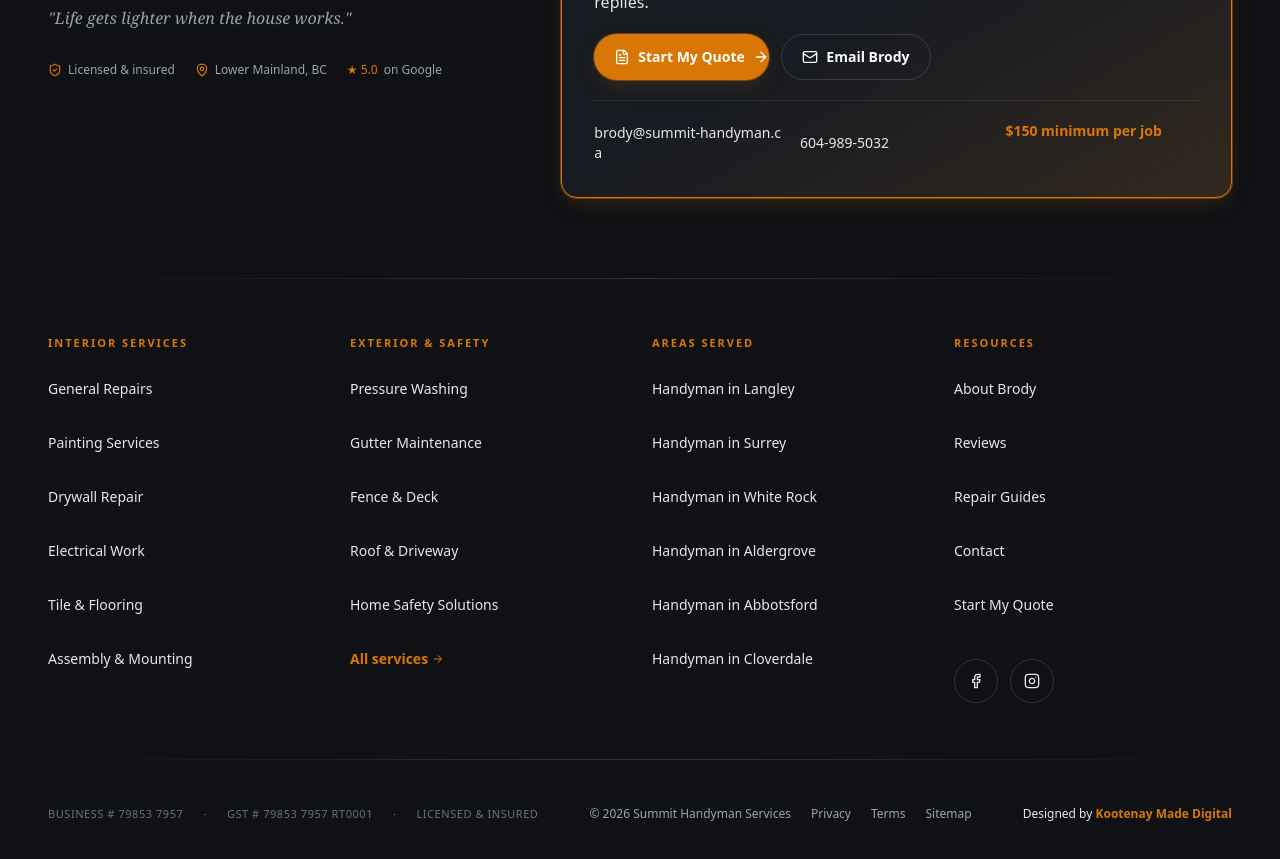
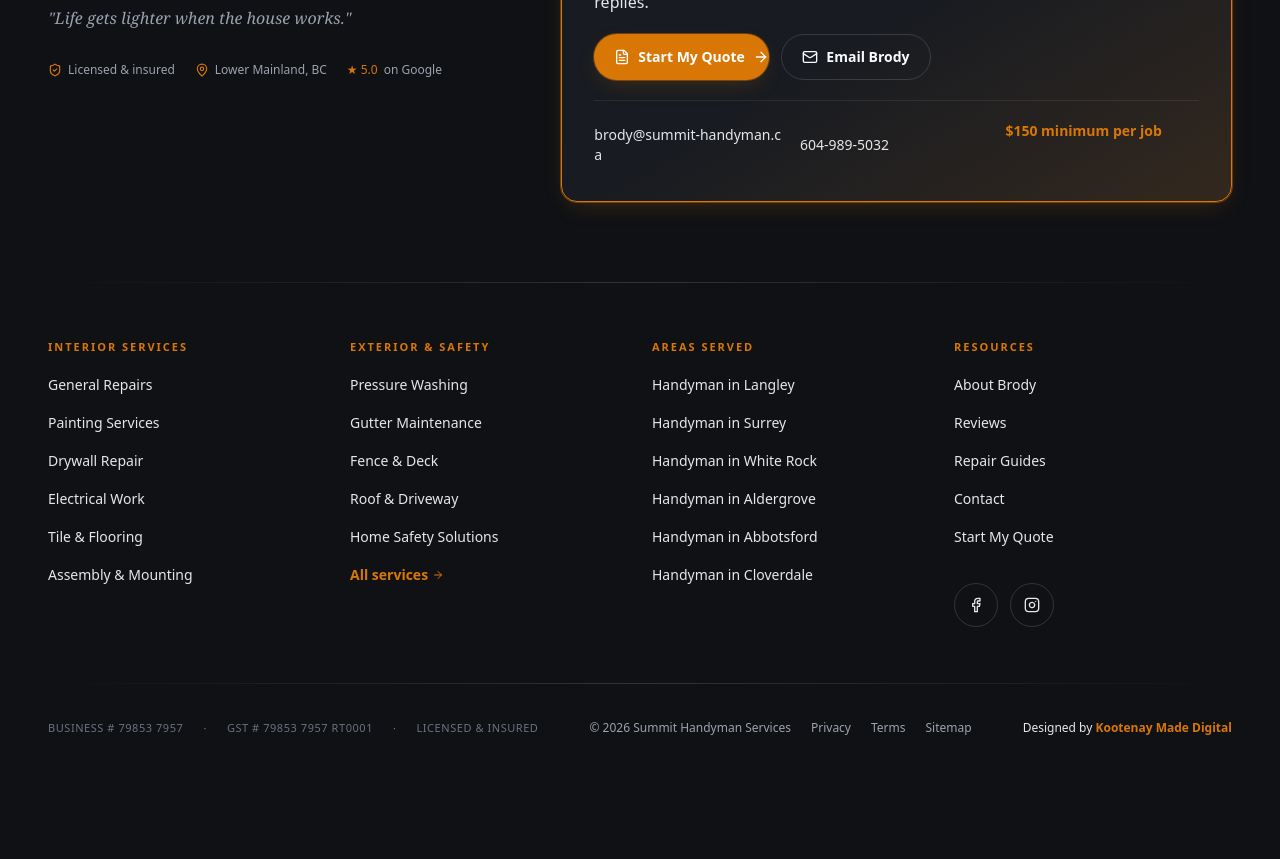
Before and after one commit to KootenayMadeDigital/Summit-Handyman-v2, a Next.js app: page / in a window 1280 px wide. Shown: the part 10780-11639 px from the top of the page. After the commit the page ends 11552 px from the top, so only its background shows below. Built offline with nearby package versions, Linux system fonts and the light colour scheme; no server answers; a web font is replaced by a local one.

Commit message:
fix: restore footer link spacing

```diff
--- a/components/layout/footer.tsx
+++ b/components/layout/footer.tsx
@@ -115,13 +115,13 @@
               <div className="mt-5 pt-5 border-t border-divider grid grid-cols-2 sm:grid-cols-3 gap-3 text-xs sm:text-sm">
                 <a
                   href={`mailto:${site.contact.email}`}
-                  className="inline-flex min-h-11 items-center text-fg/85 hover:text-accent transition-colors break-all"
+                  className="inline-flex min-h-11 items-center md:min-h-0 md:py-1 text-fg/85 hover:text-accent transition-colors break-all"
                 >
                   {site.contact.email}
                 </a>
                 <a
                   href={`sms:${site.contact.phoneTel}`}
-                  className="inline-flex min-h-11 items-center text-fg/85 hover:text-accent transition-colors"
+                  className="inline-flex min-h-11 items-center md:min-h-0 md:py-1 text-fg/85 hover:text-accent transition-colors"
                 >
                   {site.contact.phone}
                 </a>
@@ -145,7 +145,7 @@
                 <li key={s.slug}>
                   <Link
                     href={`/services/${s.slug}`}
-                    className="inline-flex min-h-11 items-center text-fg/80 hover:text-accent transition-colors"
+                    className="inline-flex min-h-11 items-center md:min-h-0 md:py-1 text-fg/80 hover:text-accent transition-colors"
                   >
                     {s.name}
                   </Link>
@@ -164,7 +164,7 @@
                 <li key={s.slug}>
                   <Link
                     href={`/services/${s.slug}`}
-                    className="inline-flex min-h-11 items-center text-fg/80 hover:text-accent transition-colors"
+                    className="inline-flex min-h-11 items-center md:min-h-0 md:py-1 text-fg/80 hover:text-accent transition-colors"
                   >
                     {s.name}
                   </Link>
@@ -173,7 +173,7 @@
               <li>
                 <Link
                   href="/services"
-                  className="inline-flex min-h-11 items-center gap-1 text-accent hover:text-accent-hot font-semibold transition-colors"
+                  className="inline-flex min-h-11 items-center md:min-h-0 md:py-1 gap-1 text-accent hover:text-accent-hot font-semibold transition-colors"
                 >
                   All services
                   <ArrowRight className="h-3 w-3" />
@@ -192,7 +192,7 @@
                 <li key={a.slug}>
                   <Link
                     href={`/areas/${a.slug}`}
-                    className="inline-flex min-h-11 items-center text-fg/80 hover:text-accent transition-colors"
+                    className="inline-flex min-h-11 items-center md:min-h-0 md:py-1 text-fg/80 hover:text-accent transition-colors"
                   >
                     Handyman in {a.name}
                   </Link>
@@ -208,27 +208,27 @@
             </h3>
             <ul className="space-y-2.5 text-sm">
               <li>
-                <Link href="/about" className="inline-flex min-h-11 items-center text-fg/80 hover:text-accent transition-colors">
+                <Link href="/about" className="inline-flex min-h-11 items-center md:min-h-0 md:py-1 text-fg/80 hover:text-accent transition-colors">
                   About Brody
                 </Link>
               </li>
               <li>
-                <Link href="/reviews" className="inline-flex min-h-11 items-center text-fg/80 hover:text-accent transition-colors">
+                <Link href="/reviews" className="inline-flex min-h-11 items-center md:min-h-0 md:py-1 text-fg/80 hover:text-accent transition-colors">
                   Reviews
                 </Link>
               </li>
               <li>
-                <Link href="/repair-guides" className="inline-flex min-h-11 items-center text-fg/80 hover:text-accent transition-colors">
+                <Link href="/repair-guides" className="inline-flex min-h-11 items-center md:min-h-0 md:py-1 text-fg/80 hover:text-accent transition-colors">
                   Repair Guides
                 </Link>
               </li>
               <li>
-                <Link href="/contact" className="inline-flex min-h-11 items-center text-fg/80 hover:text-accent transition-colors">
+                <Link href="/contact" className="inline-flex min-h-11 items-center md:min-h-0 md:py-1 text-fg/80 hover:text-accent transition-colors">
                   Contact
                 </Link>
               </li>
               <li>
-                <Link href="/quote" className="inline-flex min-h-11 items-center text-fg/80 hover:text-accent transition-colors">
+                <Link href="/quote" className="inline-flex min-h-11 items-center md:min-h-0 md:py-1 text-fg/80 hover:text-accent transition-colors">
                   Start My Quote
                 </Link>
               </li>
@@ -270,13 +270,13 @@
           </div>
           <div className="flex flex-wrap items-center gap-x-5 gap-y-1.5 text-xs text-fg-muted">
             <span className="text-fg-muted/80">© {year} {site.legalName}</span>
-            <Link href="/legal/privacy" className="inline-flex min-h-11 items-center hover:text-accent transition-colors">
+            <Link href="/legal/privacy" className="inline-flex min-h-11 items-center md:min-h-0 md:py-1 hover:text-accent transition-colors">
               Privacy
             </Link>
-            <Link href="/legal/terms" className="inline-flex min-h-11 items-center hover:text-accent transition-colors">
+            <Link href="/legal/terms" className="inline-flex min-h-11 items-center md:min-h-0 md:py-1 hover:text-accent transition-colors">
               Terms
             </Link>
-            <Link href="/sitemap.xml" className="inline-flex min-h-11 items-center hover:text-accent transition-colors">
+            <Link href="/sitemap.xml" className="inline-flex min-h-11 items-center md:min-h-0 md:py-1 hover:text-accent transition-colors">
               Sitemap
             </Link>
           </div>
```
